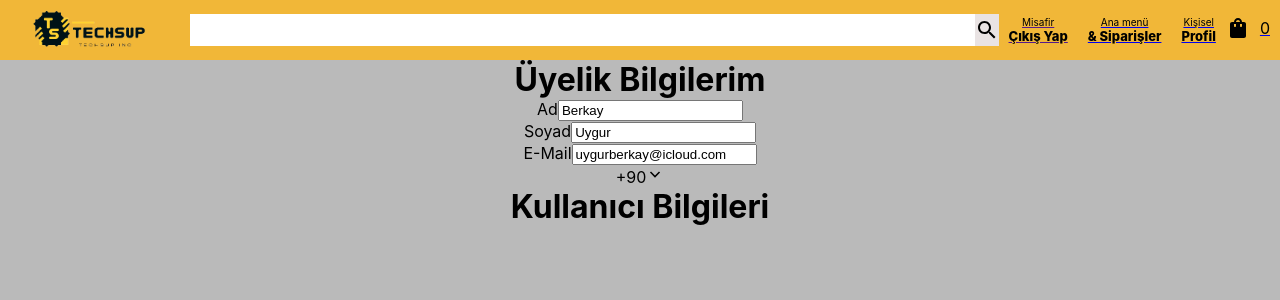
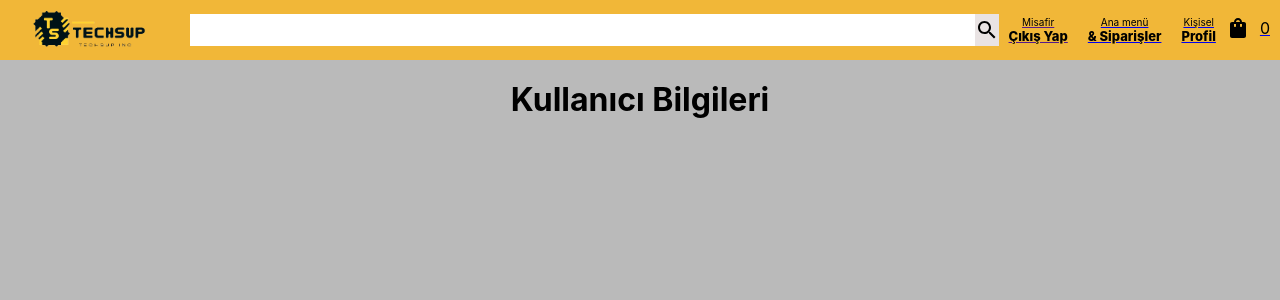
Before and after one commit to uygurberkay/Techsup-Web-Service, a React (Create React App) app in the folder techsup-web-service/: page /account in a window 1280 px wide. Shown: the top 300 px of the page. Built offline with nearby package versions, Linux system fonts and the light colour scheme.

Commit message:
last-edition-v.01

```diff
--- a/techsup-web-service/src/Account.css
+++ b/techsup-web-service/src/Account.css
@@ -0,0 +1,3 @@
+.user-forms {
+    margin: 20px;
+}
--- a/techsup-web-service/src/Account.js
+++ b/techsup-web-service/src/Account.js
@@ -5,68 +5,12 @@ function Account() {
   return (
     <div className='user-forms'>
         <div className='form-selection'>
-            <h1 class="ty-text ty-color-orange ty-font-header-sm ty-font-w-bold">Üyelik Bilgilerim</h1>
 
-                <div class="ty-display-flex ty-flex-row ty-form-group form-group-stretched">
-                <div class="ty-display-flex ty-color-black ty-font-md ty-flex-column ty-input-w">
-                <label class="ty-text ty-color-black ty-font-sm ty-font-w-bold ty-mgb-1">
-                    Ad
-                </label>
-                <input name="firstname" autocomplete="off" class="ty-bg-beige ty-input ty-textbox ty-bordered ty-input-large" value="Berkay"/>
-                <div class="ty-display-flex ty-mgt-1">
-                <span class="ty-text ty-color-black ty-font-sm ty-font-w-bold">
-                </span>
-                <span class="ty-text ty-color-soft-gray ty-font-sm ty-mgl-auto">
-                </span>
-                </div>
-                </div>
-                <div class="ty-display-flex ty-color-black ty-font-md ty-flex-column ty-input-w">
-                <label class="ty-text ty-color-black ty-font-sm ty-font-w-bold ty-mgb-1">
-                    Soyad
-                </label>
-                <input name="lastname" autocomplete="off" class="ty-bg-beige ty-input ty-textbox ty-bordered ty-input-large" value="Uygur"/>
-                <div class="ty-display-flex ty-mgt-1">
-                <span class="ty-text ty-color-black ty-font-sm ty-font-w-bold">
-                </span>
-                <span class="ty-text ty-color-soft-gray ty-font-sm ty-mgl-auto">
-                </span>
-                </div>
-                </div>
-                </div>
-                <div class="ty-display-flex ty-flex-row ty-form-group form-group-stretched">
-                <div class="ty-display-flex ty-color-black ty-font-md ty-flex-column ty-input-w">
-                <label class="ty-text ty-color-black ty-font-sm ty-font-w-bold ty-mgb-1">
-                    E-Mail
-                </label>
-                <input name="email" autocomplete="off" class="ty-bg-beige ty-input ty-textbox ty-bordered ty-input-large" value="uygurberkay@icloud.com"/>
-                <div class="ty-display-flex ty-mgt-1">
-                <span class="ty-text ty-color-black ty-font-sm ty-font-w-bold">
-                </span>
-                <span class="ty-text ty-color-soft-gray ty-font-sm ty-mgl-auto">
-                </span>
-                </div>
-                </div>
-                </div>
-
-                <div name="phonecode" tabindex="-1" class="ty-display-flex ty-bg-beige ty-relative ty-input ty-select ty-bordered ty-transition ty-input-large">
-                <span class="ty-text ty-color-dark-gray ty-font-sm">
-                    +90
-                </span>
-                <svg class="ty-arrow" viewBox="0 0 32 32" width="18px" height="18px" aria-hidden="true">
-                <path d="M16.003 18.626l7.081-7.081L25 13.46l-8.997 8.998-9.003-9 1.917-1.916z">
-                </path>
-                </svg>
-                <div tabindex="0" class="ty-display-flex ty-flex-column ty-absolute ty-select-options ty-scrollbar ty-bordered-focus"><div cla
-                ss="ty-select-option">
-
-                </div>
-                </div>
         </div>
         <h1>
             Kullanıcı Bilgileri
         </h1>
     </div>
-    </div>
   )
 }
 
--- a/techsup-web-service/src/Orders.css
+++ b/techsup-web-service/src/Orders.css
@@ -0,0 +1,7 @@
+.orders {
+    padding: 20px 80px;
+}
+
+.orders > h1 {
+    margin: 30px 0;
+}
```
